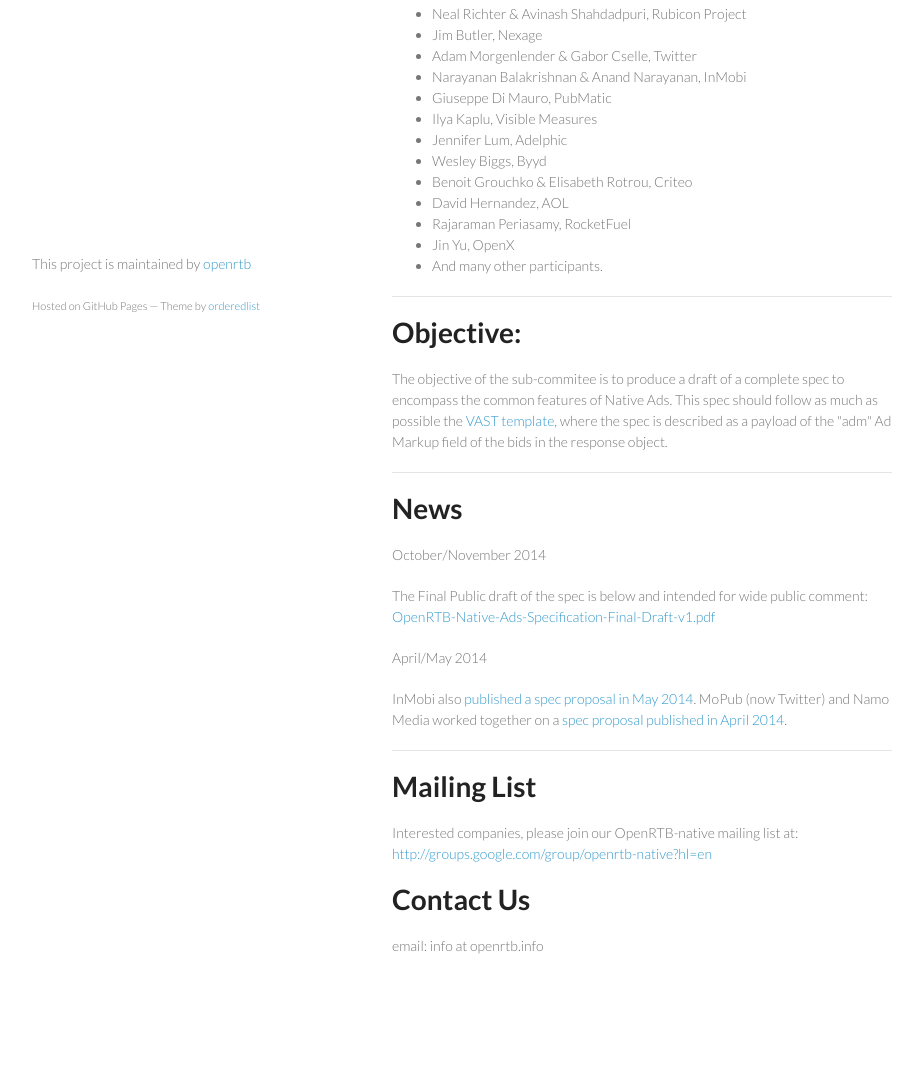
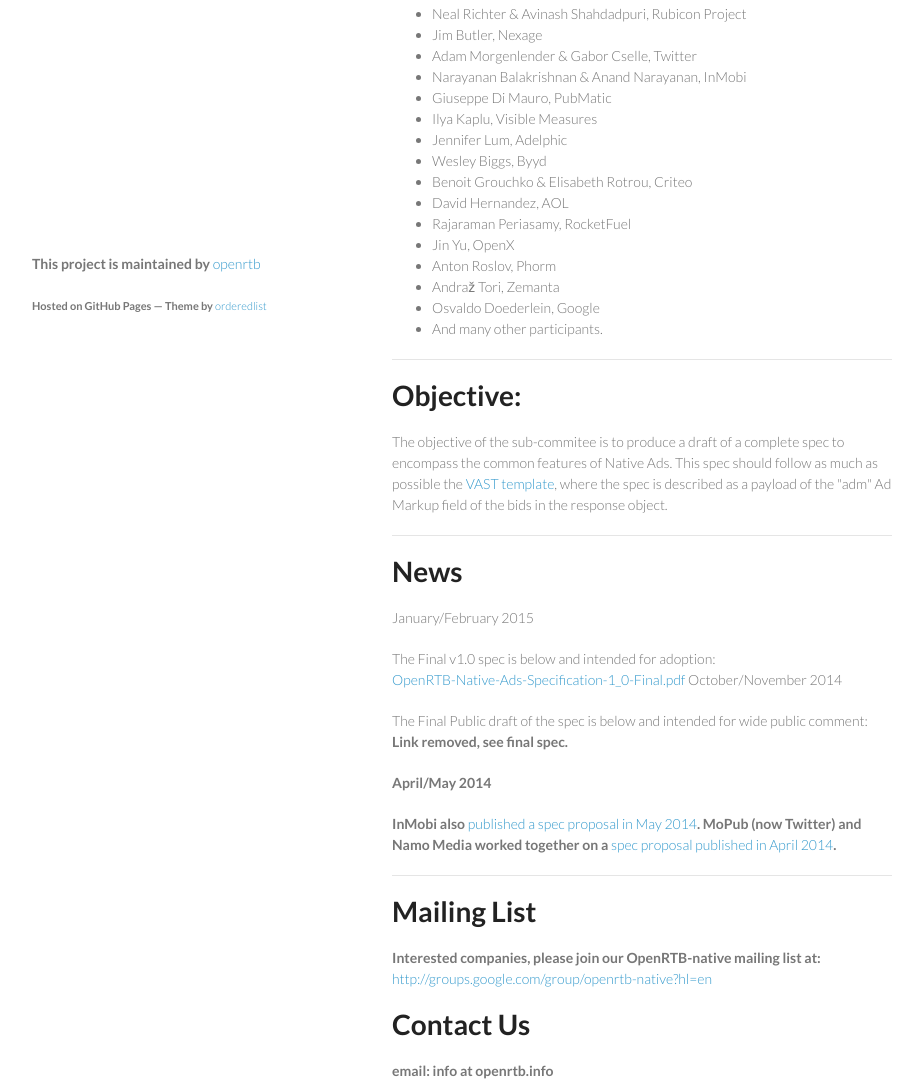
Before and after one commit to openrtb/OpenRTB, a plain HTML site: page nativeads.html in a window 1280 px wide. Shown: the part 415-1499 px from the top of the page, without its empty margins (178-1101 px from the left). Before the commit the page ends 1441 px from the top, so only its background shows below. Drawn offline with Linux system fonts and the light colour scheme.

Commit message:
final spec link

```diff
--- a/nativeads.html
+++ b/nativeads.html
@@ -55,6 +55,9 @@
 <li>David Hernandez, AOL
 <li>Rajaraman Periasamy, RocketFuel
 <li>Jin Yu, OpenX
+<li>Anton Roslov, Phorm
+<li>Andraž Tori, Zemanta
+<li>Osvaldo Doederlein, Google
 <li> And many other participants. </li>
 </UL>
 </p>
@@ -69,9 +72,14 @@
 News</h1>
 
 <p>
+January/February 2015<br>
+<p>The Final v1.0 spec is below and intended for adoption:<br>
+<a href="https://github.com/openrtb/OpenRTB/blob/master/OpenRTB-Native-Ads-Specification-1_0-Final.pdf?raw=true">OpenRTB-Native-Ads-Specification-1_0-Final.pdf</a>
+
+
 October/November 2014<br>
 <p>The Final Public draft of the spec is below and intended for wide public comment:<br>
-<a href="https://github.com/openrtb/OpenRTB/blob/master/OpenRTB-Native-Ads-Specification-Final-Draft-v1.pdf?raw=true">OpenRTB-Native-Ads-Specification-Final-Draft-v1.pdf</a>
+<b>Link removed, see final spec.<b>
 
 <p>
 April/May 2014<br>
```
